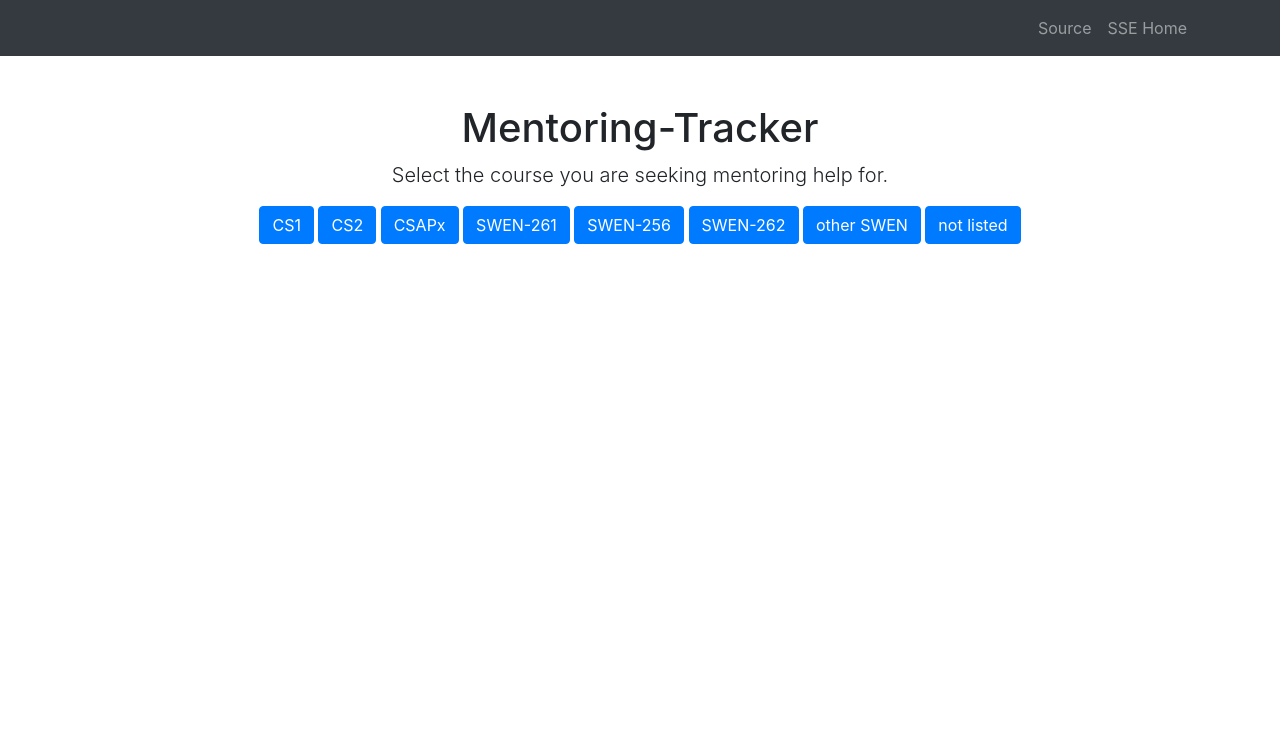
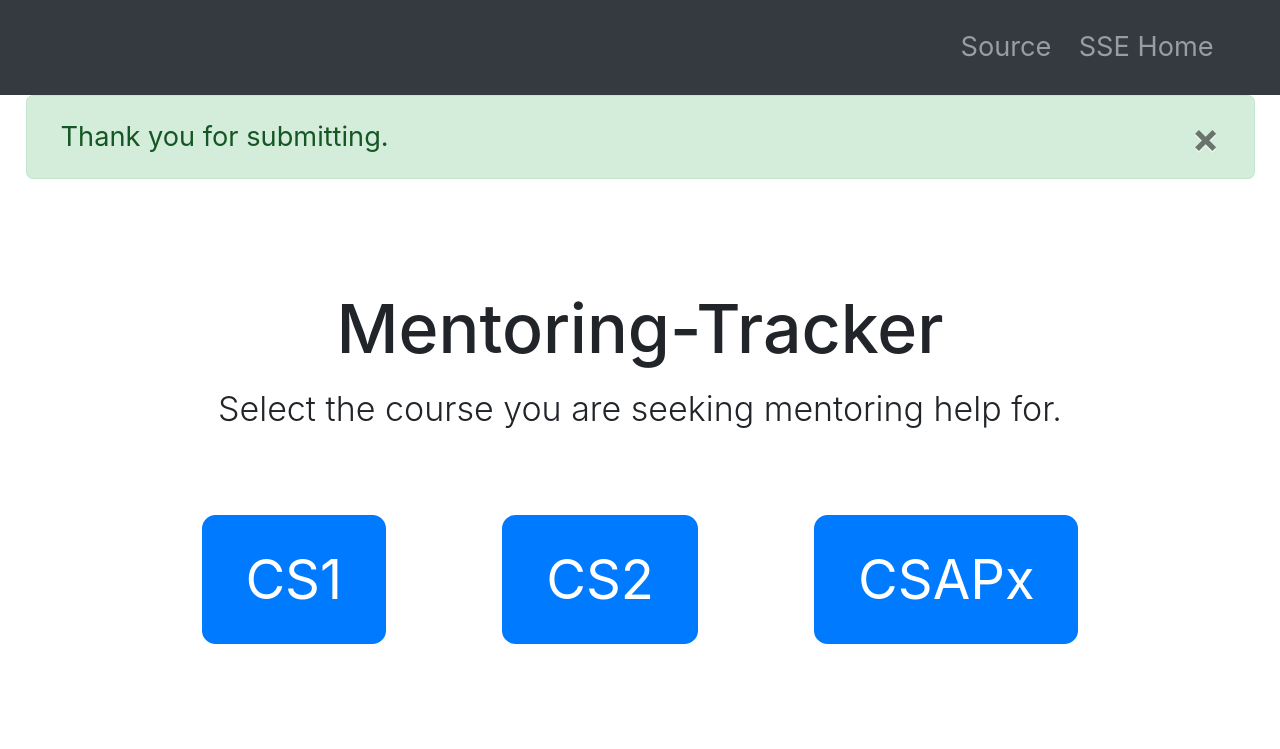
Before and after one commit to rit-sse/lab-tracker, a plain HTML site: page index.html in a window 1280 px wide. Shown: the top 749 px of the page. Drawn offline with Linux system fonts and the light colour scheme.

Commit message:
Removed Confirm and created success banner

```diff
--- a/index.html
+++ b/index.html
@@ -6,7 +6,7 @@
     <meta charset="utf-8">
     <meta name="viewport" content="width=device-width, initial-scale=1, shrink-to-fit=no">
     <meta name="description" content="A way to track who comes in for mentoring help and when">
-    <meta name="author" content="Dan Gude">
+    <meta name="author" content="SSE Projects">
 
     <title>Mentoring-Tracker</title>
 
@@ -16,11 +16,16 @@
     <style>
       body {
         padding-top: 54px;
+        zoom:170%;
       }
       @media (min-width: 992px) {
         body {
           padding-top: 56px;
         }
+      }
+      .btn-primary{
+          zoom:200%;
+          margin: 1em;
       }
 
     </style>
@@ -28,13 +33,9 @@
     <script>
         function myFunction() {
             var course = event.srcElement.innerHTML;
-            var submit = confirm("Submit " + course + "?");
-            if (submit == true) {
-
-                location.reload();
-            }
-            //document.getElementById("submit").innerHTML = "Thank you for submitting.";
-
+            //var submit = alert("Thank you for submitting.");
+            location.reload();
+            window.scrollTo(-100, -100);
         }
     </script>
 
@@ -65,6 +66,10 @@
 
     <!-- Page Content -->
     <div class="container">
+        <div class="alert alert-success alert-dismissable fadein">
+            <a href="#" class="close" data-dismiss="alert" aria-label="close">×</a>
+            Thank you for submitting.
+        </div>
       <div class="row">
         <div class="col-lg-12 text-center">
           <h1 class="mt-5">Mentoring-Tracker</h1>
```
